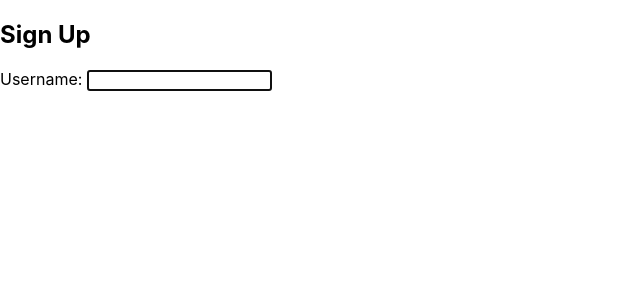
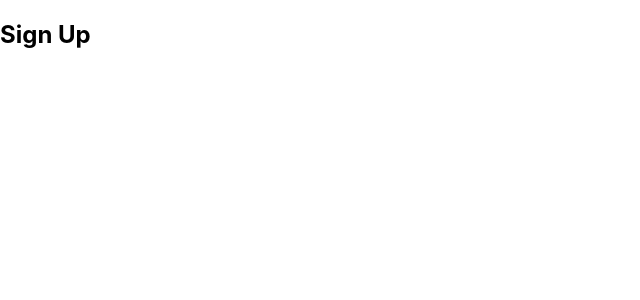
Before and after one commit to torressam333/react-registration, a React (Create React App) app: page / in a window 1280 px wide. Shown: the top 300 px of the page, without its empty margins (0-640 px from the left). Built offline with nearby package versions, Linux system fonts and the light colour scheme.

Commit message:
Revert files to previous state

```diff
--- a/src/assets/App.css
+++ /dev/null
@@ -1,38 +0,0 @@
-.App {
-  text-align: center;
-}
-
-.App-logo {
-  height: 40vmin;
-  pointer-events: none;
-}
-
-@media (prefers-reduced-motion: no-preference) {
-  .App-logo {
-    animation: App-logo-spin infinite 20s linear;
-  }
-}
-
-.App-header {
-  background-color: #282c34;
-  min-height: 100vh;
-  display: flex;
-  flex-direction: column;
-  align-items: center;
-  justify-content: center;
-  font-size: calc(10px + 2vmin);
-  color: white;
-}
-
-.App-link {
-  color: #61dafb;
-}
-
-@keyframes App-logo-spin {
-  from {
-    transform: rotate(0deg);
-  }
-  to {
-    transform: rotate(360deg);
-  }
-}
--- a/src/assets/form.css
+++ /dev/null
@@ -1,13 +0,0 @@
-.instructions {
-  font-size: 0.75rem;
-  border-radius: 0.5rem;
-  background: #000;
-  color: #fff;
-  padding: 0.25rem;
-  position: relative;
-  bottom: -10px;
-}
-
-.instructions > svg {
-  margin-right: 0.25rem;
-}
--- a/src/components/Form.js
+++ /dev/null
@@ -1,154 +0,0 @@
-/**
- *
- * @param {*} param0
- * @returns
- *
- * Props coming into the form will come from implementation
- * i.e. The Register.js component
- */
-import { faInfoCircle } from "@fortawesome/free-solid-svg-icons";
-import { useState, useEffect, useRef } from "react";
-import { authRegex } from "../util/authRegex";
-import { FontAwesomeIcon } from "@fortawesome/react-fontawesome";
-import "../assets/form.css";
-
-const Form = ({ refOne }) => {
-  const [state, setState] = useState({
-    user: "",
-    validName: false,
-    userFocus: false,
-    pwd: "",
-    validPwd: false,
-    pwdFocus: false,
-    matchPwd: "",
-    validMatch: false,
-    matchFocus: false
-  });
-
-  //Validate username anytime it changes
-  useEffect(() => {
-    setState(authRegex.userRegex.test(state.user));
-  }, [state.user]);
-
-  //Validate pw/matching pw anytime they change
-  useEffect(() => {
-    setState(authRegex.pwRegex.test(state.pwd));
-
-    const match = state.pwd === state.matchPwd;
-    setState(match);
-  }, [state.pwd, state.matchPwd]);
-
-  //Clear err message if user, pwd or matchPwd changes
-  useEffect(() => {
-    setState("");
-  }, [state.user, state.pwd, state.matchPwd]);
-
-  const handleInput = (evt) => {
-    //Apt to handling events from multiple inputs generically
-    const value = evt.target.value;
-    setState({
-      ...state,
-      [evt.target.name]: value
-    });
-  };
-
-  const handleFocus = (evt) => {
-    setState({
-      ...state,
-      userFocus: true
-    });
-  };
-
-  const handleBlur = (evt) => {
-    setState({
-      ...state,
-      userFocus: false
-    });
-  };
-
-  return (
-    <form>
-      <InputWithLabel
-        id="username"
-        userRef={refOne}
-        value={state.user}
-        autoComplete="off"
-        onInputChange={handleInput}
-        onFocusChange={handleFocus}
-        onBlurChange={handleBlur}
-        required
-        aria-invalid={state.validName ? "false" : "true"}
-        aria-describedby="uidnote"
-        name="user"
-        isFocused
-      >
-        Username:
-      </InputWithLabel>
-      <p
-        id="uidnote"
-        className={
-          state.userFocus && state.user && !state.validName
-            ? "intructions"
-            : "offscreen"
-        }
-      >
-        <FontAwesomeIcon icon={faInfoCircle} />
-        4-24 characters.
-        <br />
-        Must begin with a letter.
-        <br />
-        Letters, numbers, underscores, and hypens allowed.
-      </p>
-    </form>
-  );
-};
-
-//Helper composable components
-const InputWithLabel = ({
-  id,
-  name,
-  value,
-  type = "text",
-  onInputChange,
-  onFocusChange,
-  onBlurChange,
-  children,
-  autoComplete,
-  ariaInvalid,
-  ariaDescribedby,
-  isFocused
-}) => {
-  const inputRef = useRef();
-
-  /**
-   * Perform the focus on the input field when the component renders (or its dependencies change).
-   */
-  useEffect(() => {
-    if (isFocused && inputRef.current) {
-      //Current is the actual jsx element
-      inputRef.current.focus();
-    }
-  }, [isFocused]);
-
-  return (
-    <>
-      <label htmlFor={id}>{children}</label>
-      &nbsp;
-      <input
-        id={id}
-        name={name}
-        type={type}
-        value={value}
-        onChange={onInputChange}
-        onFocus={onFocusChange}
-        onBlur={onBlurChange}
-        autoComplete={autoComplete}
-        aria-invalid={ariaInvalid}
-        aria-describedby={ariaDescribedby}
-        autoFocus={isFocused}
-        ref={inputRef}
-      />
-    </>
-  );
-};
-export default Form;
--- a/src/components/Register.js
+++ b/src/components/Register.js
@@ -1,4 +1,3 @@
-import Form from "./Form";
 import { useEffect, useRef, useState } from "react";
 import {
   faCheck,
@@ -34,7 +33,6 @@ const Register = () => {
         {state.errMsg}
       </p>
       <h1>Sign Up</h1>
-      <Form refOne={userRef} />
     </section>
   );
 };
```
